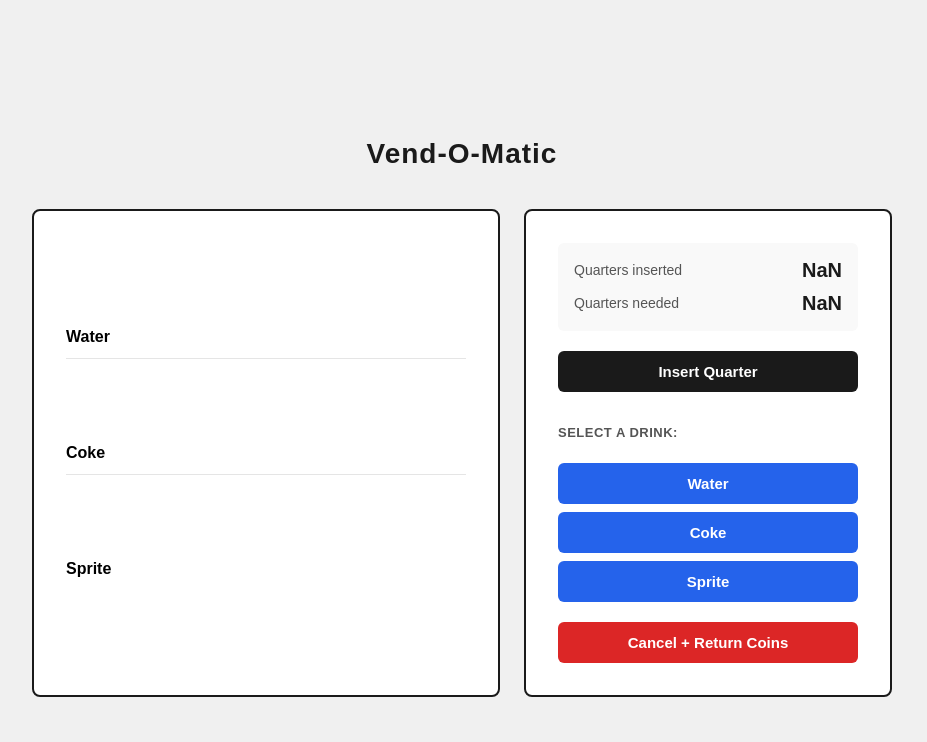
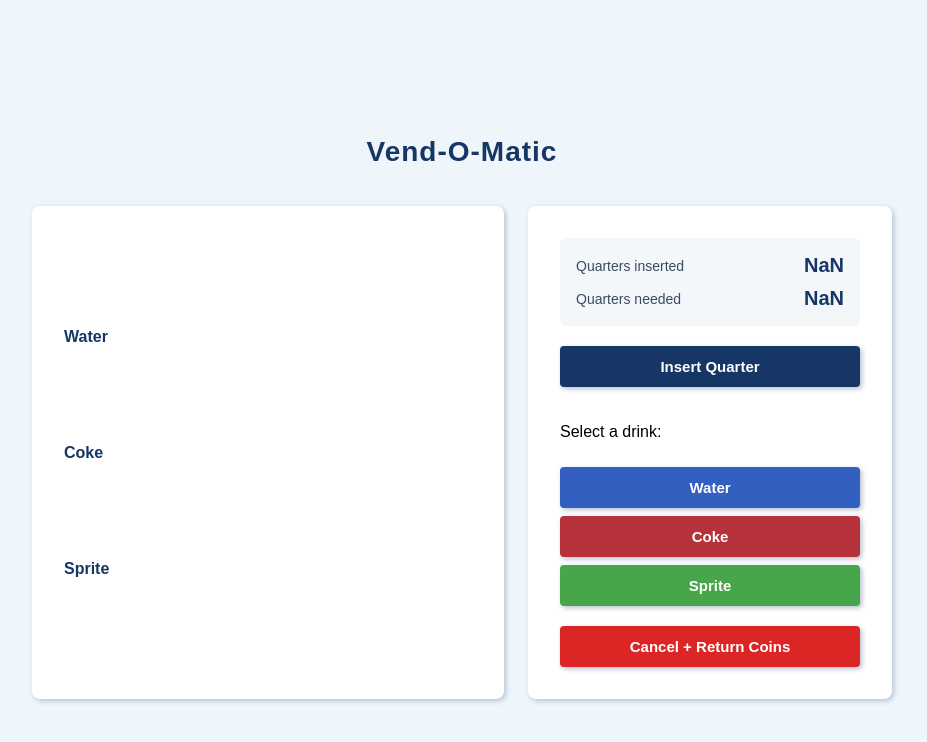
Before and after one commit to r-tafete/vend-o-matic, a website: page public/index.html in a window 1280 px wide. Both pictures are taken after a click on the button "Insert Quarter". Shown: the whole page, without its empty margins (178-1105 px from the left). Drawn offline with Linux system fonts and the light colour scheme; no server answers.

Commit message:
minor style changes

```diff
--- a/public/app.js
+++ b/public/app.js
@@ -4,16 +4,16 @@ const beverages = [
     { id: 2, name: 'Sprite' },
 ];
 
-let coins = 0;
+let quarters = 0;
 let inventory = [0, 0, 0];
 
 async function init() {
     const res = await fetch('/inventory');
     inventory = await res.json();
-    renderInventory();
+    refreshInventory();
 }
 
-function renderInventory() {
+function refreshInventory() {
     beverages.forEach(({ id }) => {
         const qty = inventory[id];
         document.getElementById(`qty-${id}`).textContent = qty > 0 ? `${qty}` : 'Sold out';
@@ -22,13 +22,13 @@ function renderInventory() {
         document.getElementById(`btn-${id}`).classList.toggle('sold-out', qty == 0);
     });
 
-    document.getElementById('drink-section').classList.toggle('hidden', coins < 2);
+    document.getElementById('drink-section').classList.toggle('hidden', quarters < 2);
 }
 
 function updateCoinDisplay() {
-    document.getElementById('coin-count').textContent = coins;
-    document.getElementById('quarters-needed').textContent = Math.max(0, 2 - coins);
-    document.getElementById('drink-section').classList.toggle('hidden', coins < 2);
+    document.getElementById('coin-count').textContent = quarters;
+    document.getElementById('quarters-needed').textContent = Math.max(0, 2 - quarters);
+    document.getElementById('drink-section').classList.toggle('hidden', quarters < 2);
 }
 
 async function insertCoin() {
@@ -37,14 +37,14 @@ async function insertCoin() {
         headers: { 'Content-Type': 'application/json' },
         body: JSON.stringify({ coin: 1 })
     });
-    coins = parseInt(res.headers.get('X-Coins'), 10);
+    quarters = parseInt(res.headers.get('X-Coins'), 10);
     updateCoinDisplay();
 }
 
 async function cancelTransaction() {
     const res = await fetch('/', { method: 'DELETE' });
     const refund = parseInt(res.headers.get('X-Coins'));
-    coins = 0;
+    quarters = 0;
     updateCoinDisplay();
 
     if (refund > 0) {
@@ -59,10 +59,10 @@ async function buyItem(id) {
     if (res.status == 200) {
         const change = parseInt(res.headers.get('X-Coins'));
         const remaining = parseInt(res.headers.get('X-Inventory-Remaining'));
-        coins = 0;
+        quarters = 0;
         inventory[id] = remaining;
         updateCoinDisplay();
-        renderInventory();
+        refreshInventory();
 
         document.getElementById('refund-message').textContent = `Purchase successful! ${change} quarter${change !== 1 ? 's' : ''} refunded.`;
         document.getElementById('refund-banner').classList.remove('hidden');
@@ -77,7 +77,7 @@ async function buyItem(id) {
     if (res.status == 404) {
         const inventoryRes = await fetch('/inventory');
         inventory = await inventoryRes.json();
-        renderInventory();
+        refreshInventory();
     }
 }
 
--- a/public/styles.css
+++ b/public/styles.css
@@ -1,6 +1,6 @@
 body {
-  font-family: Arial, sans-serif;
-  background-color: #f0f0f0;
+  font-family: Arial;
+  background-color: #eef5fb;
   min-height: 100vh;
   display: flex;
   align-items: center;
@@ -21,7 +21,7 @@ body {
   font-size: 28px;
   font-weight: 700;
   letter-spacing: 1px;
-  color: #1a1a1a;
+  color: #163765;
 }
 
 .panels {
@@ -32,7 +32,7 @@ body {
 
 .panel {
   background-color: #ffffff;
-  border: 2px solid #1a1a1a;
+  box-shadow: 2px 2px 5px #16376540;
   border-radius: 8px;
   padding: 32px;
 }
@@ -49,13 +49,8 @@ body {
   display: flex;
   justify-content: space-between;
   align-items: center;
-  padding: 12px 0;
-  border-bottom: 1px solid #e5e5e5;
+  padding: 8px 0;
   font-size: 16px;
-}
-
-.inventory-row:last-child {
-  border-bottom: none;
 }
 
 .inventory-row.sold-out {
@@ -64,11 +59,12 @@ body {
 
 .item-name {
   font-weight: 600;
+  color: #163765;
 }
 
 .item-qty {
   font-size: 14px;
-  color: #555555;
+  color: #3a4a60;
 }
 
 .inventory-row.sold-out .item-qty {
@@ -86,7 +82,7 @@ body {
   display: flex;
   flex-direction: column;
   gap: 10px;
-  background-color: #f9f9f9;
+  background-color: #f4f7fa;
   border-radius: 6px;
   padding: 16px;
 }
@@ -99,13 +95,13 @@ body {
 
 .coin-label {
   font-size: 14px;
-  color: #555555;
+  color: #3a4a60;
 }
 
 .coin-value {
   font-size: 20px;
   font-weight: 700;
-  color: #1a1a1a;
+  color: #163765;
 }
 
 .drink-section {
@@ -118,13 +114,6 @@ body {
   display: none;
 }
 
-.select-label {
-  font-size: 13px;
-  font-weight: 600;
-  color: #555555;
-  text-transform: uppercase;
-  letter-spacing: 0.5px;
-}
 
 #drink-buttons {
   display: flex;
@@ -133,30 +122,37 @@ body {
 }
 
 .btn {
-  font-family: Arial, sans-serif;
+  font-family: Arial;
   font-size: 15px;
   font-weight: 600;
-  border: none;
-  border-radius: 6px;
+  border-radius: 4px;
+  border-width: 0px;
+  box-shadow: 2px 2px 5px #16376550;
   padding: 12px 16px;
   cursor: pointer;
-  transition: background-color 0.15s ease, opacity 0.15s ease;
   width: 100%;
   text-align: center;
 }
 
 .btn-insert {
-  background-color: #1a1a1a;
+  background-color: #163765;
   color: #ffffff;
 }
 
-.btn-insert:hover {
-  background-color: #333333;
+.btn-drink {
+  color: #ffffff;
 }
 
-.btn-drink {
-  background-color: #2563eb;
-  color: #ffffff;
+#btn-0 {
+  background-color: #325fc0;
+}
+
+#btn-1 {
+  background-color: #b5323b;
+}
+
+#btn-2 {
+  background-color: #46a649;
 }
 
 .btn-drink:hover:not(:disabled) {
@@ -173,6 +169,7 @@ body {
   background-color: #dc2626;
   color: #ffffff;
   margin-top: auto;
+  border-color: #5d1f1f;
 }
 
 .btn-cancel:hover {
```
